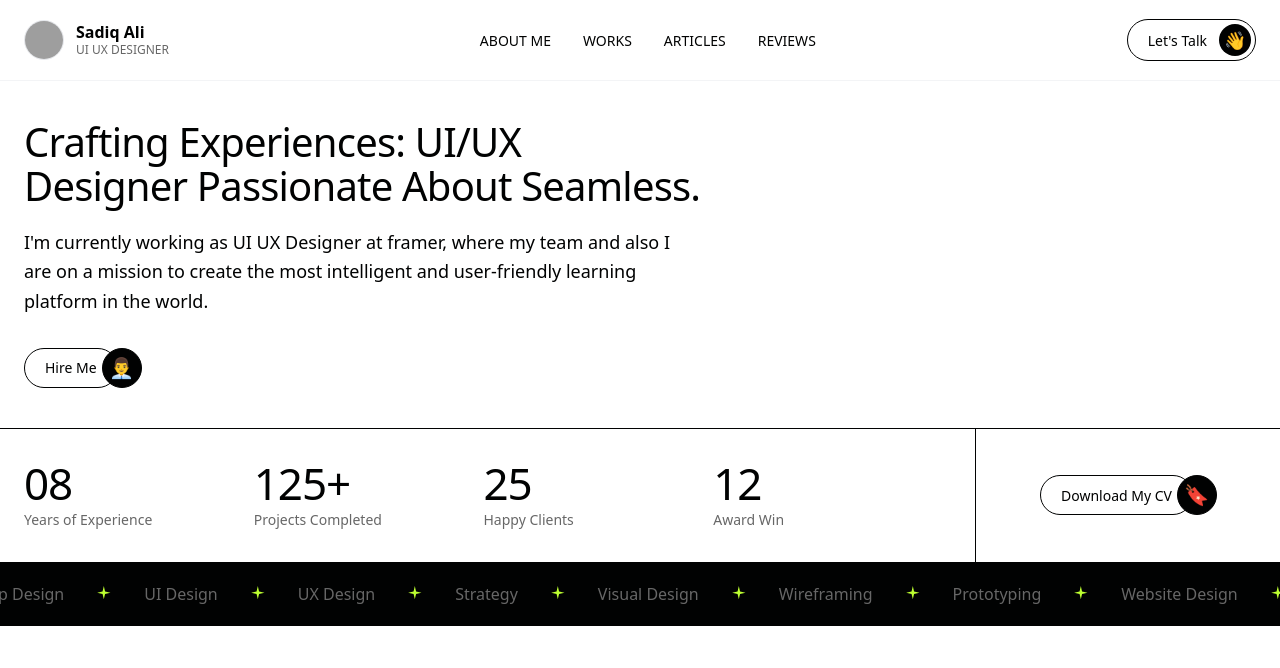
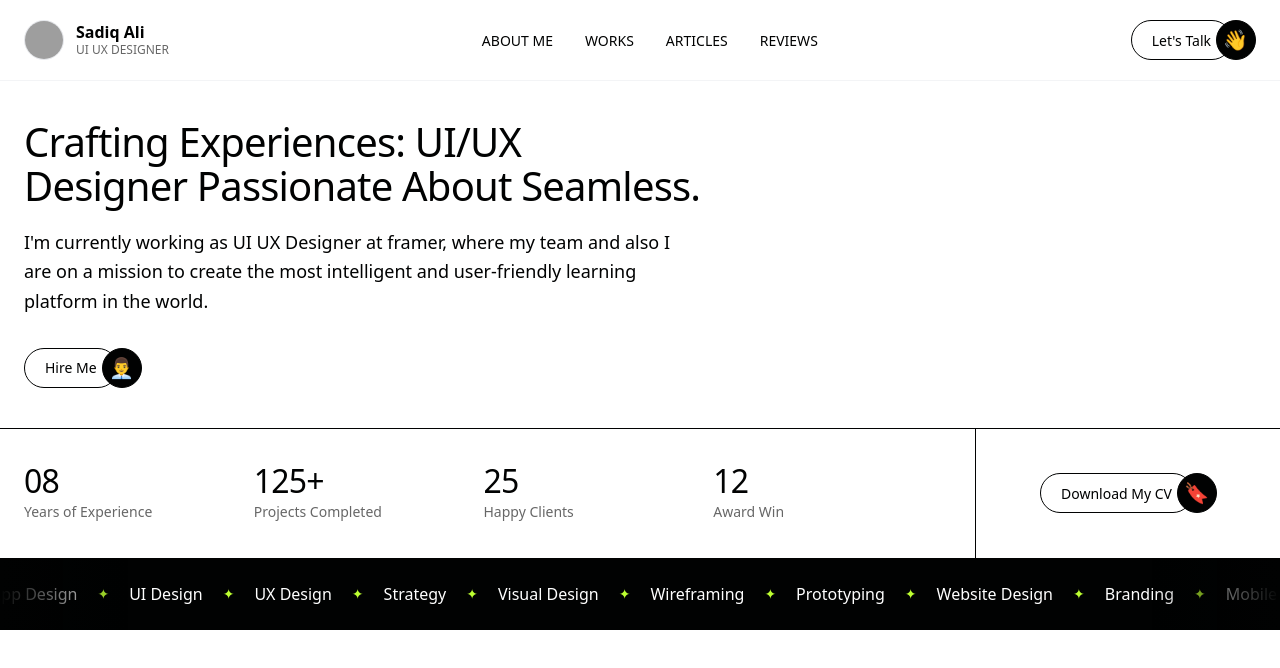
Before and after one commit to itssadiq/Sadiq-NovixSoft, a Next.js app: page / in a window 1280 px wide. Shown: the top 668 px of the page. Built offline with nearby package versions, Linux system fonts and the light colour scheme; grey boxes are pictures that could not be loaded.

Commit message:
Updated hero section with final tweeks added action button component in navbar and some UI changes in action button.

```diff
--- a/src/components/ActionButton.jsx
+++ b/src/components/ActionButton.jsx
@@ -2,7 +2,7 @@ import React from "react";
 
 export default function ActionButton({ text, icon }) {
   return (
-    <button className="group flex items-center focus:outline-none">
+    <button className="group flex items-center focus:outline-none cursor-pointer">
       {/* --- TEXT PILL --- */}
       {/* Sits underneath the icon, bg goes black on hover */}
       <div className="relative z-0 flex items-center justify-center h-[40px] px-5 border border-[var(--color-black)] rounded-full bg-[var(--color-white)] transition-colors duration-300 group-hover:bg-[var(--color-black)]">
--- a/src/components/Hero.jsx
+++ b/src/components/Hero.jsx
@@ -1,7 +1,4 @@
 import React from "react";
-
-// --- REUSABLE BUTTON COMPONENT ---
-// hoverMode "primary" perfectly mimics your screenshot's lime-green hover effect
 import ActionButton from "./ActionButton";
 
 export default function Hero() {
@@ -18,17 +15,21 @@ export default function Hero() {
   ];
 
   return (
-    <div className="w-full max-h-[100dvh] flex flex-col gap-10 bg-[var(--color-white)]">
-      {/* --- MAIN HERO CONTENT --- */}
-      <main className="flex-1 w-full max-w-[1400px] mx-auto px-6 flex flex-col justify-start pt-8 md:pt-10">
+    // Reduced gap-10 to gap-4 on mobile
+    <div className="w-full max-h-[100dvh] flex flex-col gap-4 md:gap-10 bg-[var(--color-white)]">
+      {/* MAIN HERO CONTENT */}
+      {/* Tighter top padding on mobile (pt-4) */}
+      <main className="flex-1 w-full max-w-[1400px] mx-auto px-6 flex flex-col justify-start pt-4 md:pt-10">
         <div className="max-w-[900px]">
-          <h1 className="type-h1 tracking-[-0.02em] leading-[1.1] mb-5">
+          {/* Reduced H1 size and bottom margin on mobile */}
+          <h1 className="type-h1 text-[28px] md:text-[40px] tracking-[-0.02em] leading-[1.1] mb-3 md:mb-5">
             Crafting Experiences: UI/UX
             <br className="hidden md:block" /> Designer Passionate About
             Seamless.
           </h1>
 
-          <p className="type-body-large text-[var(--color-dim-grey)] max-w-2xl leading-relaxed mb-8">
+          {/* Reduced Paragraph text size and bottom margin on mobile */}
+          <p className="type-body-large text-[14px] md:text-[18px] text-[var(--color-dim-grey)] max-w-2xl leading-relaxed mb-6 md:mb-8">
             I'm currently working as UI UX Designer at framer, where my team and
             also I are on a mission to create the most intelligent and
             user-friendly learning platform in the world.
@@ -42,53 +43,52 @@ export default function Hero() {
         </div>
       </main>
 
-      {/* --- BOTTOM WRAPPER --- */}
+      {/* BOTTOM WRAPPER */}
       <div className="w-full flex flex-col">
-        {/* --- STATS SECTION --- */}
-        {/* Added solid black top border line */}
+        {/* STATS SECTION */}
         <section className="w-full border-t border-[var(--color-black)]">
           <div className="max-w-[1400px] mx-auto w-full px-6 flex flex-col md:flex-row">
-            {/* Added solid black vertical separator line & restored py to balance it */}
-            <div className="flex-1 grid grid-cols-2 md:grid-cols-4 gap-x-4 py-6 md:py-8 md:pr-12 md:border-r border-[var(--color-black)]">
+            {/* Added gap-y-5 for mobile rows, reduced py to py-4 on mobile */}
+            <div className="flex-1 grid grid-cols-2 md:grid-cols-4 gap-x-4 gap-y-5 md:gap-y-0 py-4 md:py-9 md:pr-12 md:border-r border-[var(--color-black)]">
               <div className="flex flex-col gap-1">
-                <span className="text-[40px] md:text-[44px] font-medium text-[var(--color-black)] leading-none tracking-tight">
+                <span className="text-[28px] md:text-[32px] font-medium text-[var(--color-black)] leading-none tracking-tight">
                   08
                 </span>
-                <span className="type-body-small text-[var(--color-dim-grey)]">
+                <span className="type-body-small text-[12px] md:text-[14px] text-[var(--color-dim-grey)]">
                   Years of Experience
                 </span>
               </div>
 
               <div className="flex flex-col gap-1">
-                <span className="text-[40px] md:text-[44px] font-medium text-[var(--color-black)] leading-none tracking-tight">
+                <span className="text-[28px] md:text-[32px] font-medium text-[var(--color-black)] leading-none tracking-tight">
                   125+
                 </span>
-                <span className="type-body-small text-[var(--color-dim-grey)]">
+                <span className="type-body-small text-[12px] md:text-[14px] text-[var(--color-dim-grey)]">
                   Projects Completed
                 </span>
               </div>
 
               <div className="flex flex-col gap-1">
-                <span className="text-[40px] md:text-[44px] font-medium text-[var(--color-black)] leading-none tracking-tight">
+                <span className="text-[28px] md:text-[32px] font-medium text-[var(--color-black)] leading-none tracking-tight">
                   25
                 </span>
-                <span className="type-body-small text-[var(--color-dim-grey)]">
+                <span className="type-body-small text-[12px] md:text-[14px] text-[var(--color-dim-grey)]">
                   Happy Clients
                 </span>
               </div>
 
               <div className="flex flex-col gap-1">
-                <span className="text-[40px] md:text-[44px] font-medium text-[var(--color-black)] leading-none tracking-tight">
+                <span className="text-[28px] md:text-[32px] font-medium text-[var(--color-black)] leading-none tracking-tight">
                   12
                 </span>
-                <span className="type-body-small text-[var(--color-dim-grey)]">
+                <span className="type-body-small text-[12px] md:text-[14px] text-[var(--color-dim-grey)]">
                   Award Win
                 </span>
               </div>
             </div>
 
-            {/* Download CV Button Area */}
-            <div className="py-6 md:py-8 md:pl-16 flex items-center justify-start md:min-w-[280px]">
+            {/* Reduced py to py-4 on mobile */}
+            <div className="py-4 md:py-8 md:pl-16 flex items-center justify-start md:min-w-[280px]">
               <ActionButton
                 text="Download My CV"
                 icon={<span className="text-xl leading-none">🔖</span>}
@@ -97,10 +97,12 @@ export default function Hero() {
           </div>
         </section>
 
-        {/* --- MARQUEE SECTION --- */}
-        {/* Taller slider (py-5), stars completely centered, white text */}
-        <section className="w-full bg-[var(--color-black)] overflow-hidden py-5 flex items-center select-none">
-          {/* Placing animate-scroll on the PARENT prevents the snap and creates a perfect loop */}
+        {/* MARQUEE SECTION */}
+        {/* Reduced py to py-3 on mobile */}
+        <section className="relative w-full bg-[var(--color-black)] overflow-hidden py-3 md:py-6 flex items-center select-none">
+          <div className="absolute left-0 top-0 bottom-0 w-16 md:w-32 bg-gradient-to-r from-[var(--color-black)] to-transparent z-10 pointer-events-none"></div>
+          <div className="absolute right-0 top-0 bottom-0 w-16 md:w-32 bg-gradient-to-l from-[var(--color-black)] to-transparent z-10 pointer-events-none"></div>
+
           <div className="animate-scroll">
             {[...Array(2)].map((_, i) => (
               <div
@@ -110,10 +112,13 @@ export default function Hero() {
               >
                 {marqueeItems.map((item, index) => (
                   <div key={index} className="flex items-center">
-                    <span className="text-[var(--color-white)] type-body-500 font-medium whitespace-nowrap">
+                    <span className="text-[14px] md:text-base text-[var(--color-white)] font-medium whitespace-nowrap">
                       {item}
                     </span>
-                    <SparkleIcon className="w-4 h-4 mx-8 text-[var(--color-primary)]" />
+
+                    <span className="flex items-center justify-center mx-5 text-[var(--color-primary)] text-sm leading-none">
+                      ✦
+                    </span>
                   </div>
                 ))}
               </div>
@@ -124,17 +129,3 @@ export default function Hero() {
     </div>
   );
 }
-
-// Sparkle SVG Component
-function SparkleIcon({ className }) {
-  return (
-    <svg
-      className={className}
-      viewBox="0 0 24 24"
-      fill="currentColor"
-      xmlns="http://www.w3.org/2000/svg"
-    >
-      <path d="M12 0L13.8814 8.11856L22 10L13.8814 11.8814L12 20L10.1186 11.8814L2 10L10.1186 8.11856L12 0Z" />
-    </svg>
-  );
-}
--- a/src/components/Navbar.jsx
+++ b/src/components/Navbar.jsx
@@ -2,6 +2,7 @@
 import { useState } from "react";
 import Link from "next/link";
 import Image from "next/image";
+import ActionButton from "./ActionButton";
 
 export default function Navbar() {
   const [isOpen, setIsOpen] = useState(false);
@@ -43,15 +44,10 @@ export default function Navbar() {
         {/* Right: Button (Desktop) & Menu (Mobile) */}
         <div className="flex items-center gap-4">
           {/* Desktop Button */}
-          <Link
-            href="#contact"
-            className="hidden md:flex items-center gap-3 pl-5 pr-1 py-1 rounded-full border border-black hover:bg-gray-50 transition-colors"
-          >
-            <span className="type-btn !not-italic">Let's Talk</span>
-            <span className="w-8 h-8 rounded-full bg-black flex items-center justify-center text-lg">
-              👋
-            </span>
-          </Link>
+          <ActionButton
+            text="Let's Talk"
+            icon={<span className="text-xl leading-none">👋</span>}
+          />
 
           {/* Mobile Hamburger */}
           <button
```
